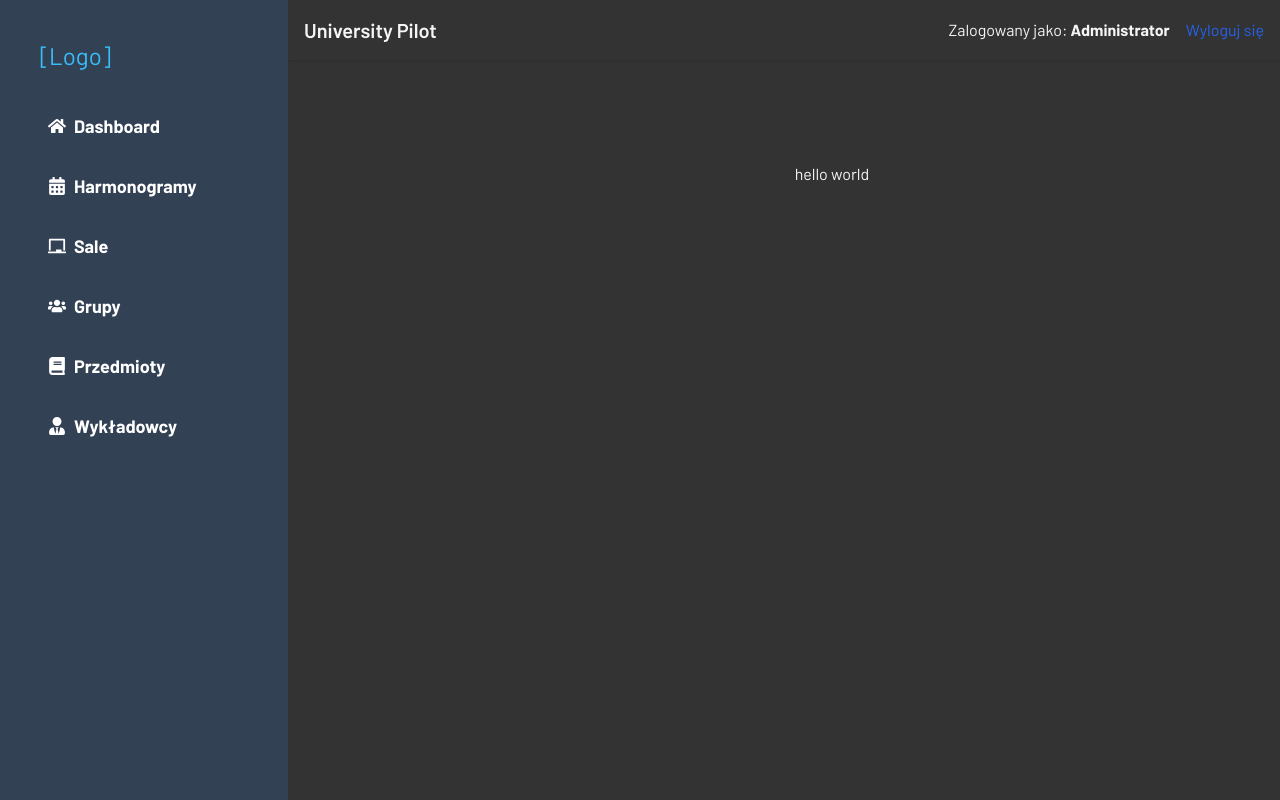
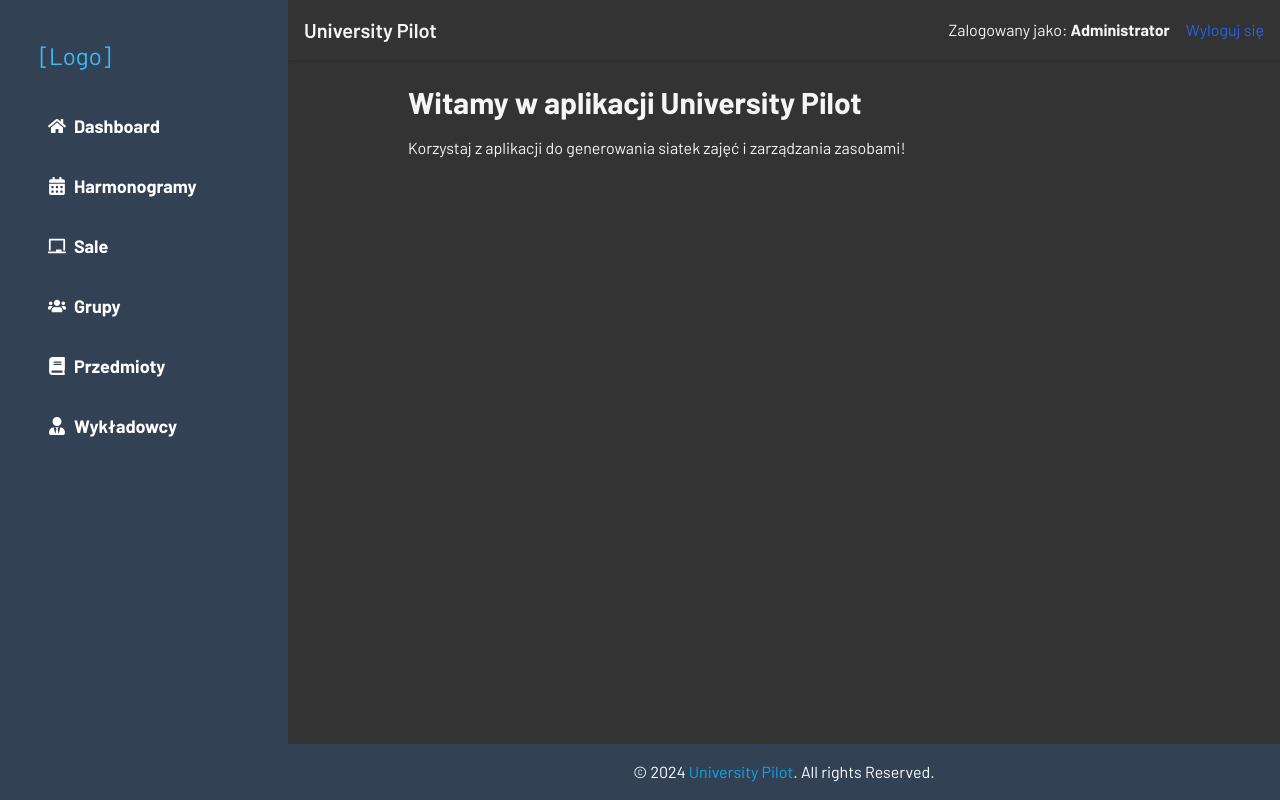
Before and after one commit to Oskii0201/University-Pilot, a Next.js app in the folder university-pilot/: page / in a window 1280 px wide. Shown: the top 800 px of the page. Built offline with nearby package versions, Linux system fonts and the light colour scheme.

Commit message:
style(page): update styling and content

```diff
--- a/university-pilot/app/page.tsx
+++ b/university-pilot/app/page.tsx
@@ -1,7 +1,13 @@
 export default function Home() {
   return (
-    <div className="grid min-h-screen grid-rows-[20px_1fr_20px] items-center justify-items-center gap-16 p-8 pb-20 font-[family-name:var(--font-geist-sans)] sm:p-20">
-      hello world
+    <div>
+      <h1 className="text-3xl font-bold">
+        Witamy w aplikacji University Pilot
+      </h1>
+      <p className="mt-4">
+        Korzystaj z aplikacji do generowania siatek zajęć i zarządzania
+        zasobami!
+      </p>
     </div>
   );
 }
```
